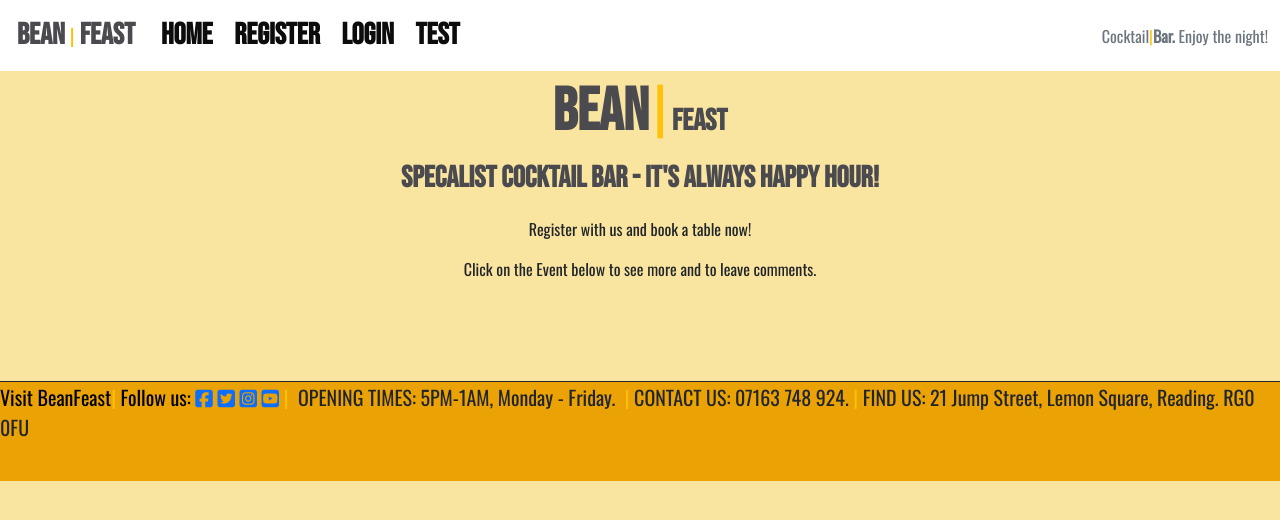
After one commit to ajorgensen89/project4, a Django app: template templates/welcome.html in a window 1280 px wide. The commit adds this page. Shown: the top 520 px of the page. Run offline with Django 3.2, Linux system fonts and the light colour scheme; the template is opened without the code that fills it, so the values that code supplies are empty; some libraries are stand-ins or nearby versions.

Commit message:
Welcome page

```diff
--- a/beanfeast/settings.py
+++ b/beanfeast/settings.py
@@ -27,7 +27,7 @@ TEMPLATES_DIR = os.path.join(BASE_DIR, 'templates')
 SECRET_KEY = os.environ.get('SECRET_KEY')
 
 # SECURITY WARNING: don't run with debug turned on in production!
-DEBUG = False
+DEBUG = True
 
 ALLOWED_HOSTS = ['beanfeast-project-4.herokuapp.com', '8000-ajorgensen89-project4-5bdae2zxsqi.ws-eu101.gitpod.io', 'localhost']
 
--- a/beanfeast/urls.py
+++ b/beanfeast/urls.py
@@ -30,4 +30,5 @@ urlpatterns = [
     path('summernote/', include('django_summernote.urls')),
     path('', include('forum.urls'), name = ('forum_urls')),
     path('accounts/', include('allauth.urls')),
+    path('welcome/', views.welcome, name = 'welcome'),
 ]
--- a/forum/views.py
+++ b/forum/views.py
@@ -14,6 +14,7 @@ class PostList(generic.ListView):
     queryset = Post.objects.filter(status = 1).order_by('-created_on')
     template_name = 'index.html'
     paginate_by = 1
+
 
 class PostDetail(View):
     """
--- a/static/css/style.css
+++ b/static/css/style.css
@@ -1,5 +1,5 @@
 /*General body CSS*/
-body {
+html, body {
     margin: 0;
     padding: 0;
     background-color: #fae5a0;
@@ -23,6 +23,11 @@ ul {
 
 }
 
+.pag-btn {
+    padding: 20px 40px 20px 20px;
+}
+
+
 /*Head Logo*/
 .beanfeast {
     font-family: 'Bebas Neue', sans-serif;
@@ -31,6 +36,14 @@ ul {
     color: #4A4A4F;
     padding: 0 5px 0 5px;
 }
+.welcome-beanfeast {
+    font-family: 'Bebas Neue', sans-serif;
+    font-size: 60px;
+    font-weight: 700;
+    color: #4A4A4F;
+    padding: 0 5px 0 5px;
+}
+
 
 
 /*Text*/
--- a/templates/base.html
+++ b/templates/base.html
@@ -77,6 +77,9 @@
                     <li class="list-inline-item">
                         <a class="hover-orange-class beanfeast" href="{% url 'account_login' %}">Login</a>
                     </li>
+                    <li class="list-inline-item">
+                        <a class="hover-orange-class beanfeast" href="{% url 'welcome' %}">TEST</a>
+                    </li>
                     {% if user.is_superuser %}
                     <li class="list-inline-item">
                         <a class="hover-orange-class beanfeast" href="{% url 'account_login' %}">Admin</a>
--- a/templates/index.html
+++ b/templates/index.html
@@ -92,10 +92,10 @@
                 <ul class="pagination justify-content-center">
                     {% if page_obj.has_previous %}
                     <!--To toggle between events if more than one.-->
-                    <li><a href="?page={{ page_obj.previous_page_number }}" class="btn btn-outline-dark">&laquo; PREV </a></li>
+                    <li><a href="?page={{ page_obj.previous_page_number }}" class="pag-btn btn btn-outline-dark">&laquo; PREV </a></li>
                     {% endif %}
                     {% if page_obj.has_next %}
-                    <li><a href="?page={{ page_obj.next_page_number }}" class="btn btn-outline-dark"> NEXT &raquo;</a></li>
+                    <li><a href="?page={{ page_obj.next_page_number }}" class="pag-btn btn btn-outline-dark"> NEXT &raquo;</a></li>
 
                     {% endif %}
                 </ul>
--- /dev/null
+++ b/templates/welcome.html
@@ -0,0 +1,13 @@
+{% extends "base.html" %}
+
+{% block content %}
+<div class="jumbotron jumbotron-fluid">
+    <div class="container text-center">
+        <h1 class="display-4"><span class="welcome-beanfeast beanfeast">Bean</span><span class="text-warning">|</span><span><strong
+                    class="beanfeast">Feast</strong></span></h1>
+        <p class="beanfeast">Specalist Cocktail Bar - It's always happy hour!</p>
+        <p>Register with us and book a table now!</p>
+        <p>Click on the Event below to see more and to leave comments.</p>
+    </div>
+</div>
+{%endblock%}
```
Also changed, not shown: bookings/models.py (+9 -0 lines), bookings/views.py (+8 -0 lines), README.md, bookings/migrations/0013_welcomemodel.py (added), forum/migrations/0003_auto_20230628_2214.py (added), media/readme-images/Heroku5.5.png.jpeg.
